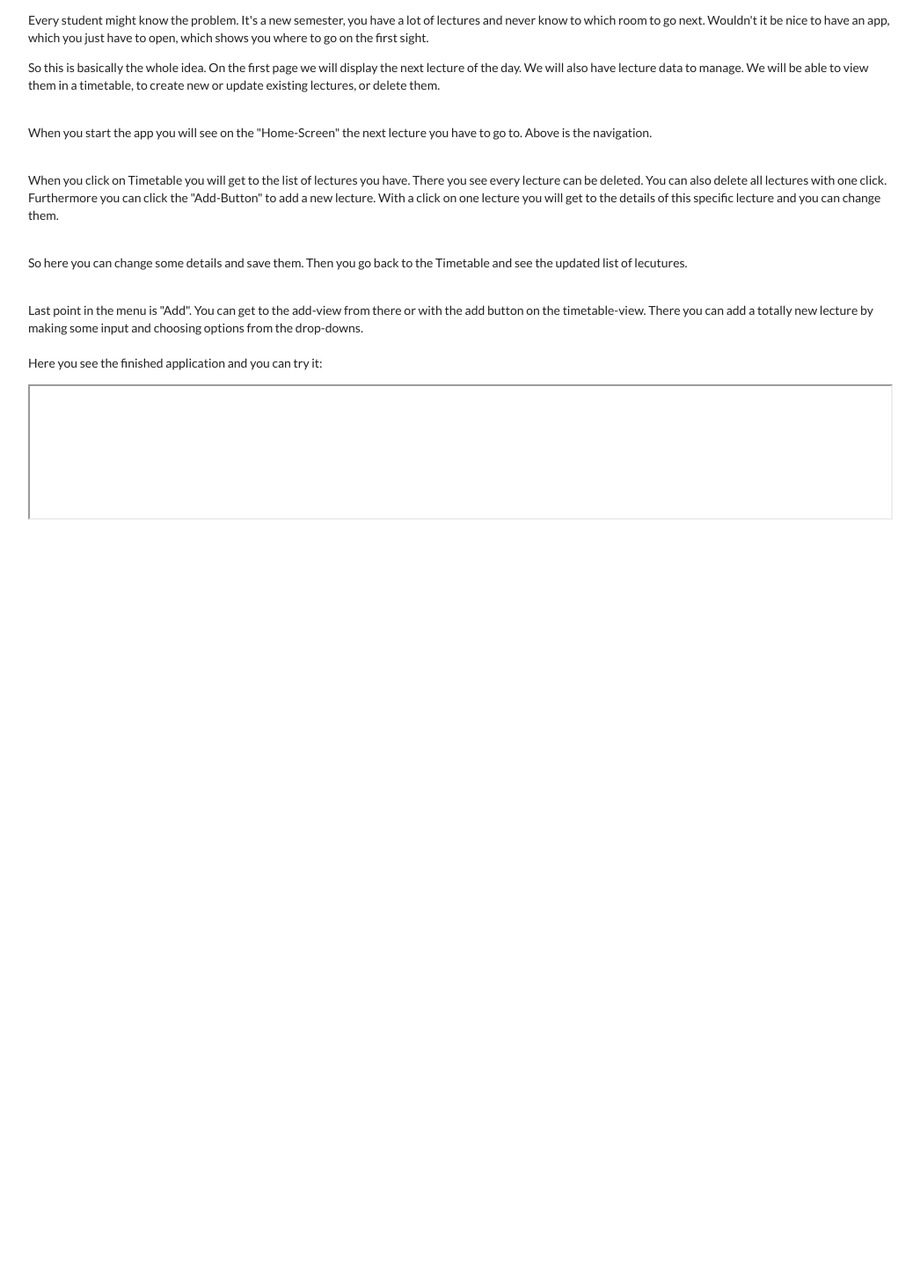
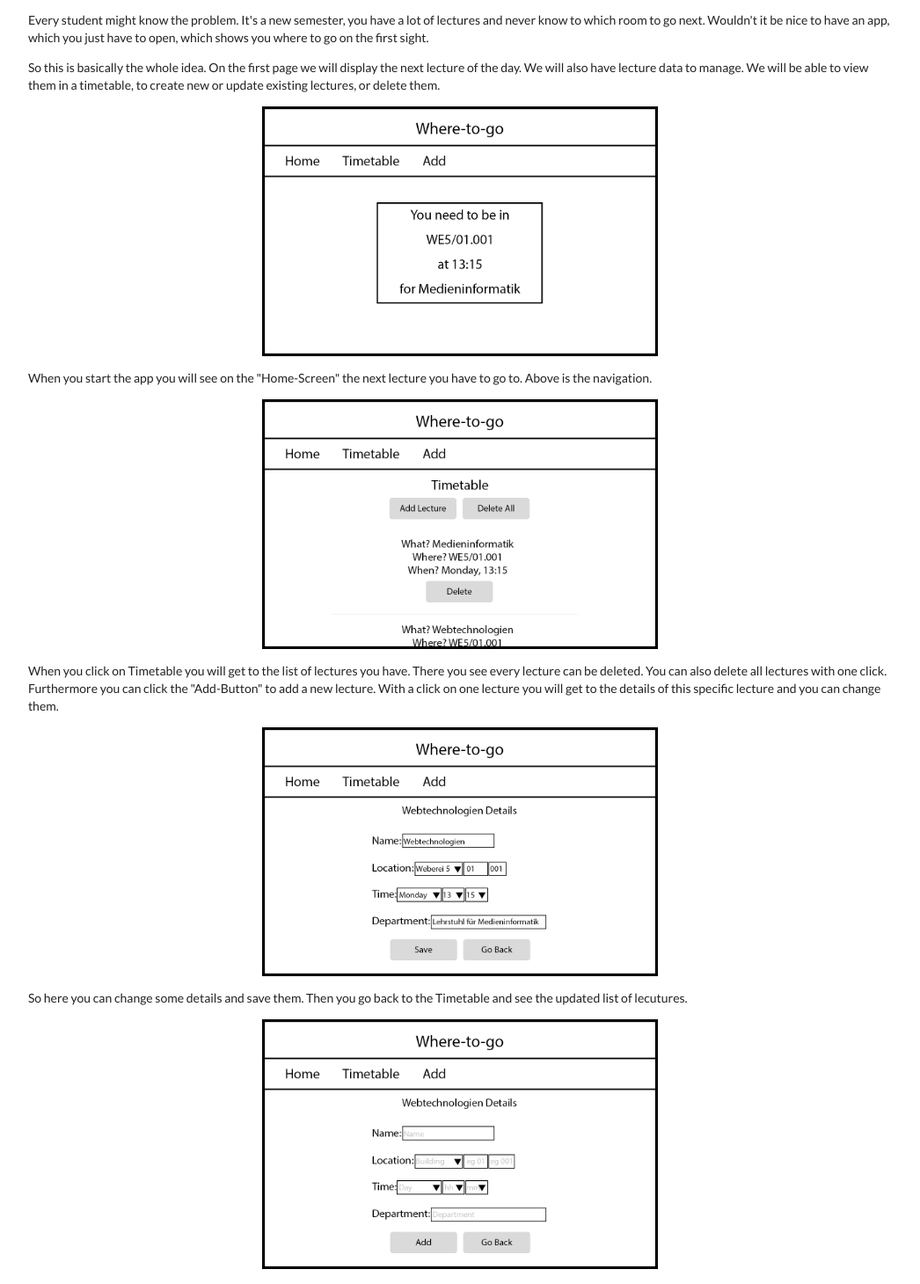
Before and after one commit to hirmer21to/angular_lernapp, an Angular app: page /project-overview in a window 1280 px wide. Shown: the part 442-1902 px from the top of the page at 88% size, without its empty margins (189-1235 px from the left). Before the commit the page ends 1052 px from the top, so only its background shows below. Built offline with nearby package versions, Linux system fonts and the light colour scheme.

Commit message:
Fixed Img Paths

```diff
--- a/src/app/project-overview/project-overview.component.html
+++ b/src/app/project-overview/project-overview.component.html
@@ -26,17 +26,17 @@
     lectures, or
     delete them.
   </p>
-  <img>
+  <img style="margin-bottom:15px;" class="ui centered large image" src="assets/img/Home.png">
   <p>When you start the app you will see on the "Home-Screen" the next lecture you have to go to. Above is the
     navigation.</p>
-  <img>
+    <img style="margin-bottom:15px;" class="ui centered large image" src="assets/img/Timetable.png">
   <p>When you click on Timetable you will get to the list of lectures you have. There you see every lecture can be
     deleted. You can also delete all lectures with one click. Furthermore you can click the "Add-Button" to add a new
     lecture. With a click on one lecture you will get to the details of this specific lecture and you can change them.</p>
-  <img>
+    <img style="margin-bottom:15px;" class="ui centered large image" src="assets/img/Details.png">
   <p>So here you can change some details and save them. Then you go back to the Timetable and see the updated list of
     lecutures.</p>
-  <img>
+    <img style="margin-bottom:15px;" class="ui centered large image" src="assets/img/Add.png">
   <p>Last point in the menu is "Add". You can get to the add-view from there or with the add button on the
     timetable-view. There you can add a totally new lecture by making some input and choosing options from the
     drop-downs.</p>
```
